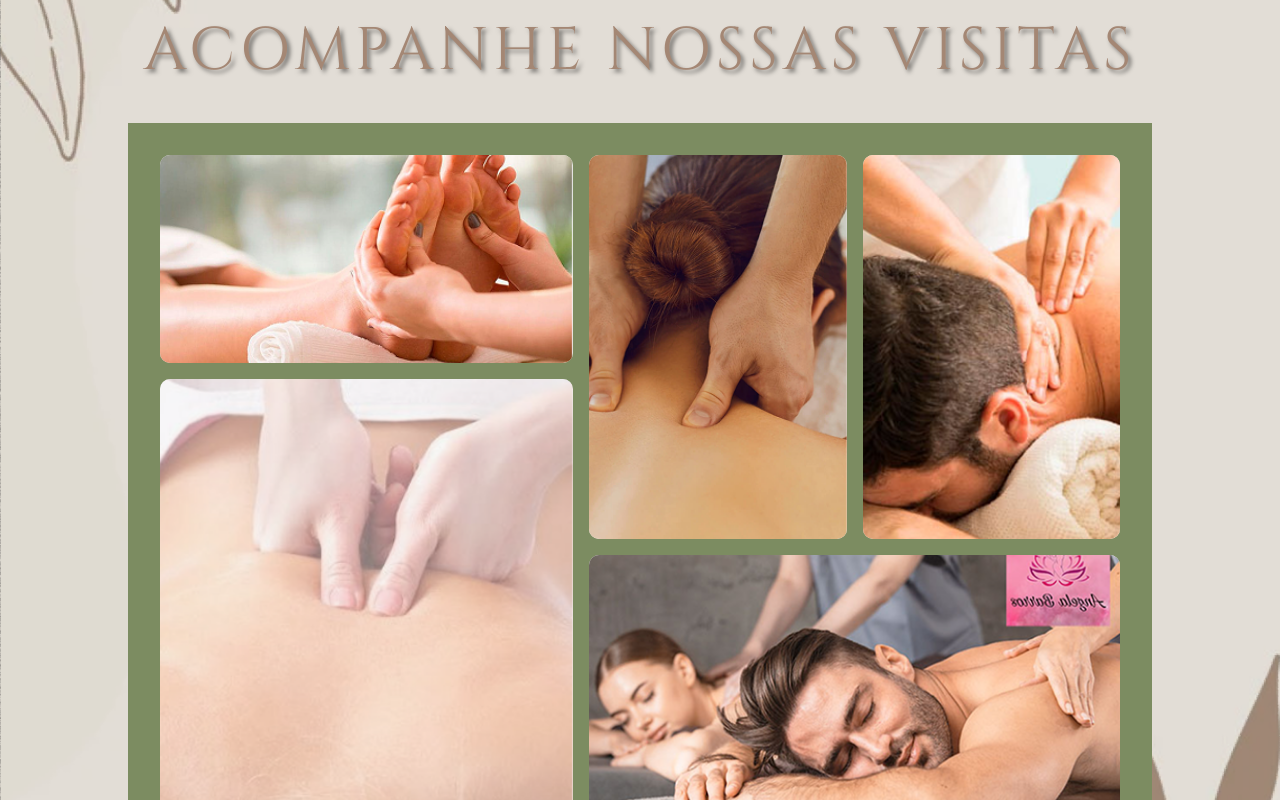
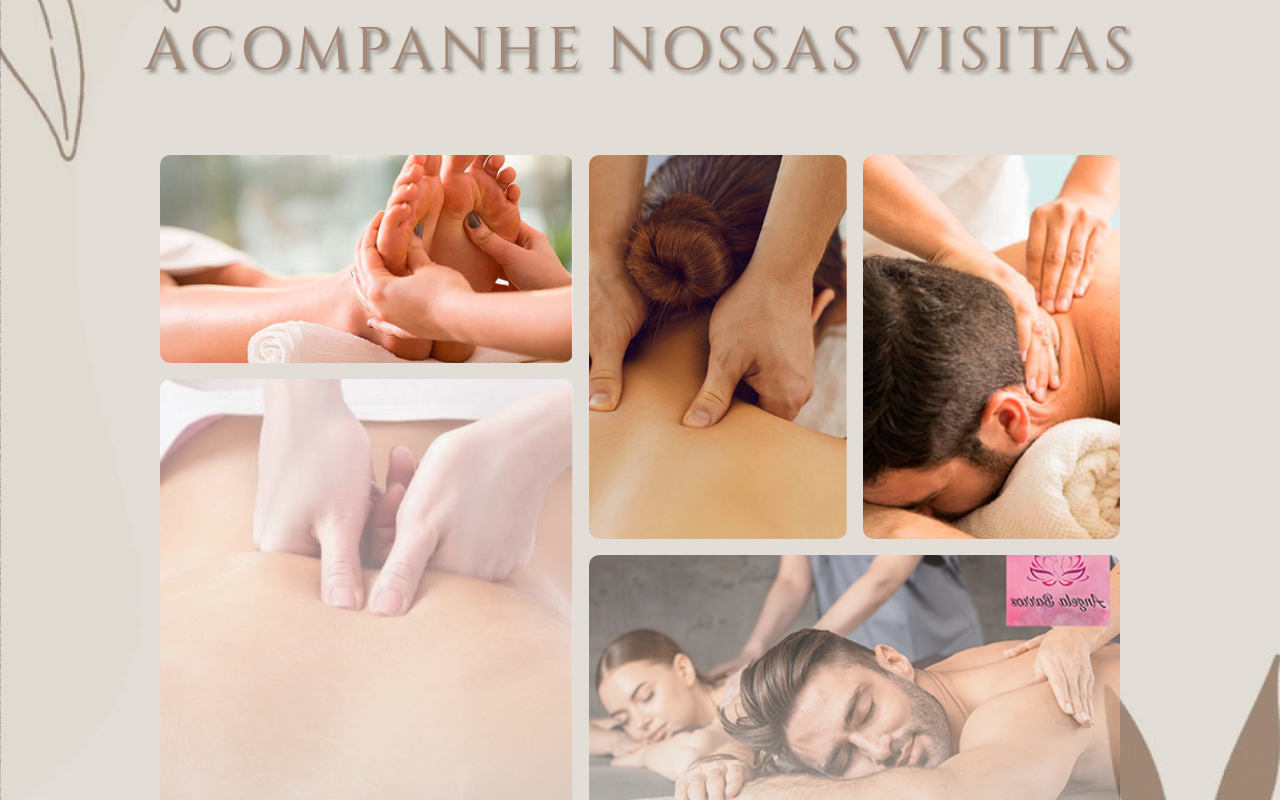
Before and after one commit to SAPI-Unesp/Projeto-Site-CasaMassagem, a React (Vite) app: page /projetosocial in a window 1280 px wide. Shown: the part 3160-3960 px from the top of the page. Built offline with nearby package versions, Linux system fonts and the light colour scheme.

Commit message:
Borda blur

```diff
--- a/src/pages/Social/Gallery/Gallery.styles.ts
+++ b/src/pages/Social/Gallery/Gallery.styles.ts
@@ -21,7 +21,7 @@ export const GalleryTitle = styled.h1`
 
 export const GREEN = styled.div`
     width: 100%;
-    height: 1000px;
+    height: 105vh;
     gap: 16px;
     padding: 32px;
 
@@ -29,7 +29,9 @@ export const GREEN = styled.div`
     grid-template-columns: repeat(50, 1fr);
     grid-auto-rows: calc((100vw - 64px - (99 * 16px)) / 100);
 
-    background-color: #7c8c61;
+
+
+    /*background-color: #7c8c61;*/
 
     // Esconde a barra de rolagem, mas permite rolar
     overflow-y: scroll;
@@ -44,6 +46,9 @@ export const GREEN = styled.div`
 
     // IE, Edge velho
     -ms-overflow-style: none;
+
+    mask-image: linear-gradient(to bottom, black 50%, transparent 100%);
+    -webkit-mask-image: linear-gradient(to bottom, black 50%, transparent 100%);
 `;
 
 export const ImageCard = styled.div`
```
